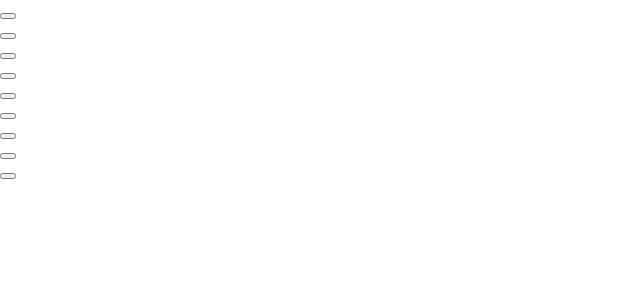
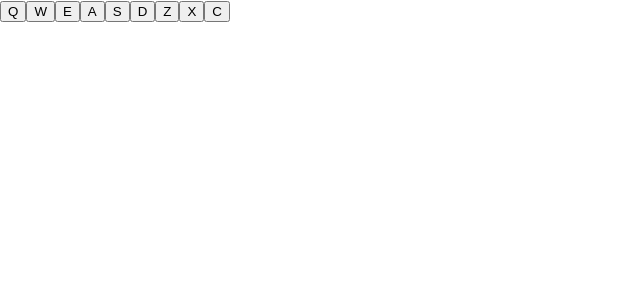
Before and after one commit to synerjay/drum-machine-react-app, a React (Create React App) app: page / in a window 1280 px wide. Shown: the top 300 px of the page, without its empty margins (0-640 px from the left). Built offline with nearby package versions, Linux system fonts and the light colour scheme.

Commit message:
remove drumpad component

```diff
--- a/src/components/DrumMachine.js
+++ b/src/components/DrumMachine.js
@@ -75,6 +75,7 @@ function DrumMachine() {
   const playSound = (id) => {
     document.getElementById(id).currentTime = 0;
     document.getElementById(id).play();
+    console.log(id);
   };
 
   const handleClick = (e) => {
@@ -91,12 +92,10 @@ function DrumMachine() {
   return (
     <div className='DrumMachine'>
       {audioFiles.map((item) => (
-        <DrumPad
-          label={item.label}
-          key={item.key}
-          url={item.url}
-          handleClick={handleClick}
-        />
+        <button id={item.label} className='drum-pad' onClick={handleClick}>
+          {item.key}
+          <audio id={item.key} className='clip' src={item.url}></audio>
+        </button>
       ))}
     </div>
   );
```
